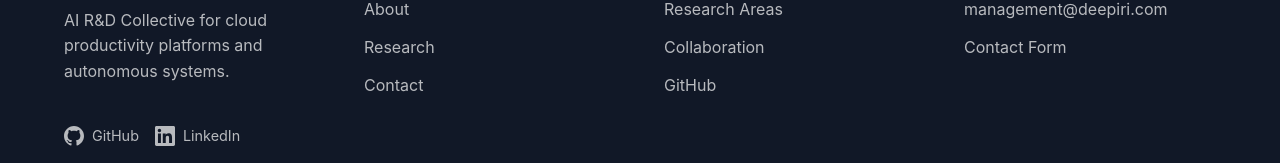
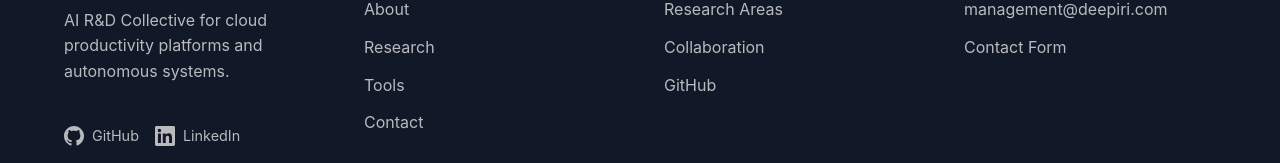
Before and after one commit to Team-Deepiri/deepiri-landing, a React (Vite) app: page / in a window 1280 px wide. Shown: the part 4677-4840 px from the top of the page. Built offline with nearby package versions, Linux system fonts and the light colour scheme.

Commit message:
Add tools section link to the footer

```diff
--- a/src/components/Footer.tsx
+++ b/src/components/Footer.tsx
@@ -42,6 +42,7 @@ function Footer() {
             <ul className="footer-links">
               <li><a href="/about">About</a></li>
               <li><a href="/research">Research</a></li>
+              <li><a href="/tools">Tools</a></li>
               <li><a href="/contact">Contact</a></li>
             </ul>
           </div>
```
